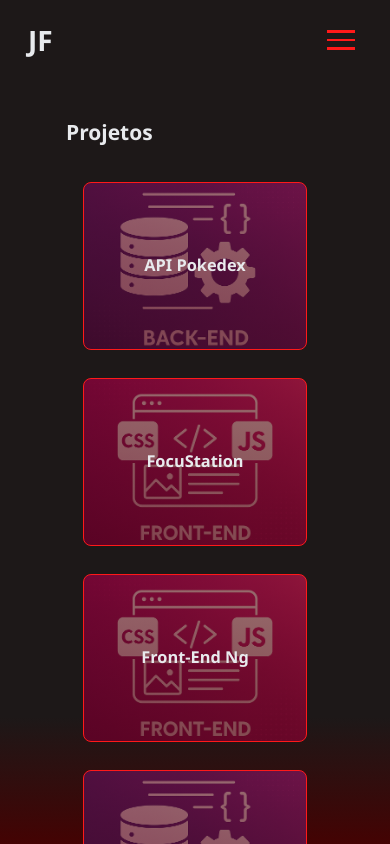
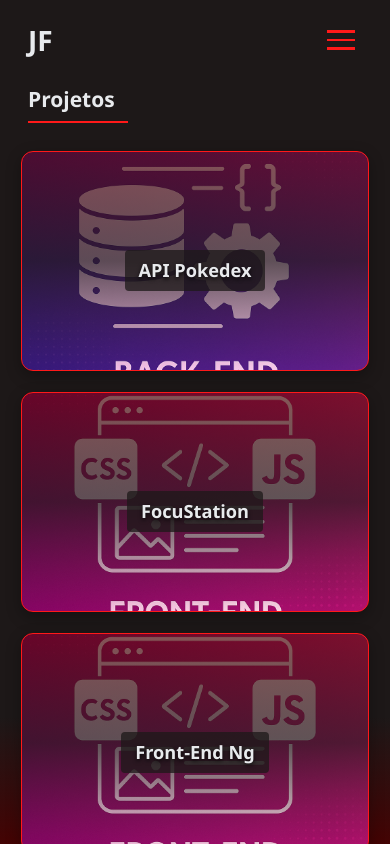
Before and after one commit to jfdsn/Meu-portfolio, a Next.js app: page /projects in a window 390 px wide. Shown: the top 844 px of the page. Built offline with nearby package versions, Linux system fonts and the light colour scheme.

Commit message:
feat: Changes in Project Card style and responsive

```diff
--- a/src/components/allProjectsPage.jsx
+++ b/src/components/allProjectsPage.jsx
@@ -11,7 +11,18 @@ export const AllProjectsPage = ({ projects }) => {
             return '/background-front.png';
         } else if (type === 'backend') {
             return '/background-back.png';
+        } else {
+            return '/background-fullstack.png'; // Default fallback
         }
+    };
+
+    const getMainTechnology = (technologies) => {
+        if (!technologies) return [];
+
+        // Get first 3 technologies
+        return technologies.split(',')
+            .map(tech => tech.trim())
+            .filter((_, index) => index < 3);
     };
 
     return (
@@ -19,16 +30,26 @@ export const AllProjectsPage = ({ projects }) => {
             <h2 className="title">Projetos</h2>
             <div className="cards-container">
                 {projects.map(p => {
+                    const mainTechs = getMainTechnology(p.tecnologies);
+
                     return (
                         <div className="card" key={p.id} style={{
-                            backgroundImage: `linear-gradient(rgba(68, 3, 3, 0.55), rgba(68, 3, 3, 0.65)), url(${getBackgroundImage(p.type)})`,
+                            backgroundImage: `linear-gradient(rgba(68, 3, 3, 0.65), rgba(29, 24, 24, 0.7), transparent), url(${getBackgroundImage(p.type)})`,
                             backgroundSize: 'cover',
                             backgroundPosition: 'center'
                         }}>
-                                <h3>{p.name}</h3>
+                            <h3>{p.name}</h3>
                             <Link href={`/projects/${p.id}`}>
                                 <div className="card-layer">
-                                    {p.short_description}
+                                    <p>{p.short_description}</p>
+
+                                    {mainTechs.length > 0 && (
+                                        <div className="tech-tags">
+                                            {mainTechs.map(tech => (
+                                                <span key={tech} className="tech-tag">{tech}</span>
+                                            ))}
+                                        </div>
+                                    )}
                                 </div>
                             </Link>
                         </div>
--- a/src/styles/style.sass
+++ b/src/styles/style.sass
@@ -187,15 +187,26 @@ header
 
 //Main content allprojects page
 .title
-    padding: 5px 10px
     align-self: flex-start
+    margin-bottom: 2rem
+    position: relative
+    &:after
+        content: ''
+        position: absolute
+        bottom: -0.5rem
+        left: 0
+        width: 100px
+        height: 2px
+        background: $light-red
+
 .cards-container
-    display: flex
-    flex-wrap: wrap
-    justify-content: center
-    margin-top: 1rem
-    padding: 1rem
-    gap: 2rem
+    display: grid
+    grid-template-columns: repeat(auto-fit, minmax(280px, 1fr))
+    grid-gap: 2.5rem
+    width: 100%
+    max-width: 1200px
+    margin: 0 auto
+    padding: 1.5rem
 
     .card
         position: relative
@@ -203,35 +214,63 @@ header
         align-items: center
         justify-content: center
         border: 0.1rem solid $light-red
-        border-radius: 8px
+        border-radius: 12px
         background: $dark-red
         overflow: hidden
-        min-width: 16rem
-        min-height: 12rem
-        transition: 0.6s
+        height: 260px
+        box-shadow: 0 5px 15px rgba(0, 0, 0, 0.3)
+        transition: all 0.4s ease
         &:hover
-            box-shadow: 0 0 1rem $light-red
+            transform: translateY(-10px)
+            box-shadow: 0 15px 30px rgba(0, 0, 0, 0.5), 0 0 1rem $light-red
         &:hover .card-layer
             transform: translateY(0)
         h3
             text-transform: capitalize
-            position: absolute
+            position: relative
             z-index: 1
+            color: $text-color
+            font-size: 1.5rem
+            text-shadow: 0 2px 4px rgba(0, 0, 0, 0.8)
+            padding: 0.5rem 1rem
+            background: rgba($bg-color, 0.75)
+            border-radius: 4px
         .card-layer
             position: absolute
             display: flex
+            flex-direction: column
             align-items: center
             justify-content: center
             text-align: center
-            padding: 0.8rem
+            padding: 1.5rem
             z-index: 2
             bottom: 0
             left: 0
             width: 100%
             height: 100%
-            background: linear-gradient($bg-color, $dark-red)
+            background: linear-gradient(rgba($bg-color, 0.85), rgba($dark-red, 0.95))
             transform: translateY(100%)
             transition: transform 0.4s ease
+            font-size: 1.1rem
+            line-height: 1.6
+
+            p
+                margin-bottom: 1rem
+
+            .tech-tags
+                display: flex
+                flex-wrap: wrap
+                justify-content: center
+                gap: 0.5rem
+                margin-top: 1rem
+
+                .tech-tag
+                    background: rgba($light-red, 0.2)
+                    border: 1px solid $light-red
+                    border-radius: 4px
+                    padding: 0.3rem 0.6rem
+                    font-size: 0.85rem
+                    transition: all 0.3s ease
 
 
 //Main content project page
@@ -297,6 +336,11 @@ header
     .project-container
         padding: 10px
 
+    .cards-container
+        grid-template-columns: repeat(auto-fit, minmax(250px, 1fr))
+        grid-gap: 2rem
+        padding: 1rem
+
 @media (max-width: $medium)
     .skills-content
         ul
@@ -336,6 +380,26 @@ header
                 a
                     padding: 0.5rem 0
 
+    .cards-container
+        grid-template-columns: 1fr
+        width: 90%
+        padding: 0.5rem
+
+        .card
+            height: 230px
+
+            h3
+                font-size: 1.3rem
+                top: 10px
+
+            .card-layer
+                padding: 1rem
+                font-size: 1rem
+
+                .tech-tags
+                    .tech-tag
+                        padding: 0.2rem 0.5rem
+                        font-size: 0.8rem
 
 @media (max-width: $small)
     html,body
@@ -345,6 +409,19 @@ header
             ul
                 grid-template-columns: 1fr
 
+    main
+        padding: 6rem 1rem
+
+    .title
+        margin-left: 1rem
+
+    .cards-container
+        grid-gap: 1.5rem
+        width: 100%
+
+        .card
+            height: 220px
+
 @media (min-width: $x-large)
     html,body
         font-size: 18px
```
